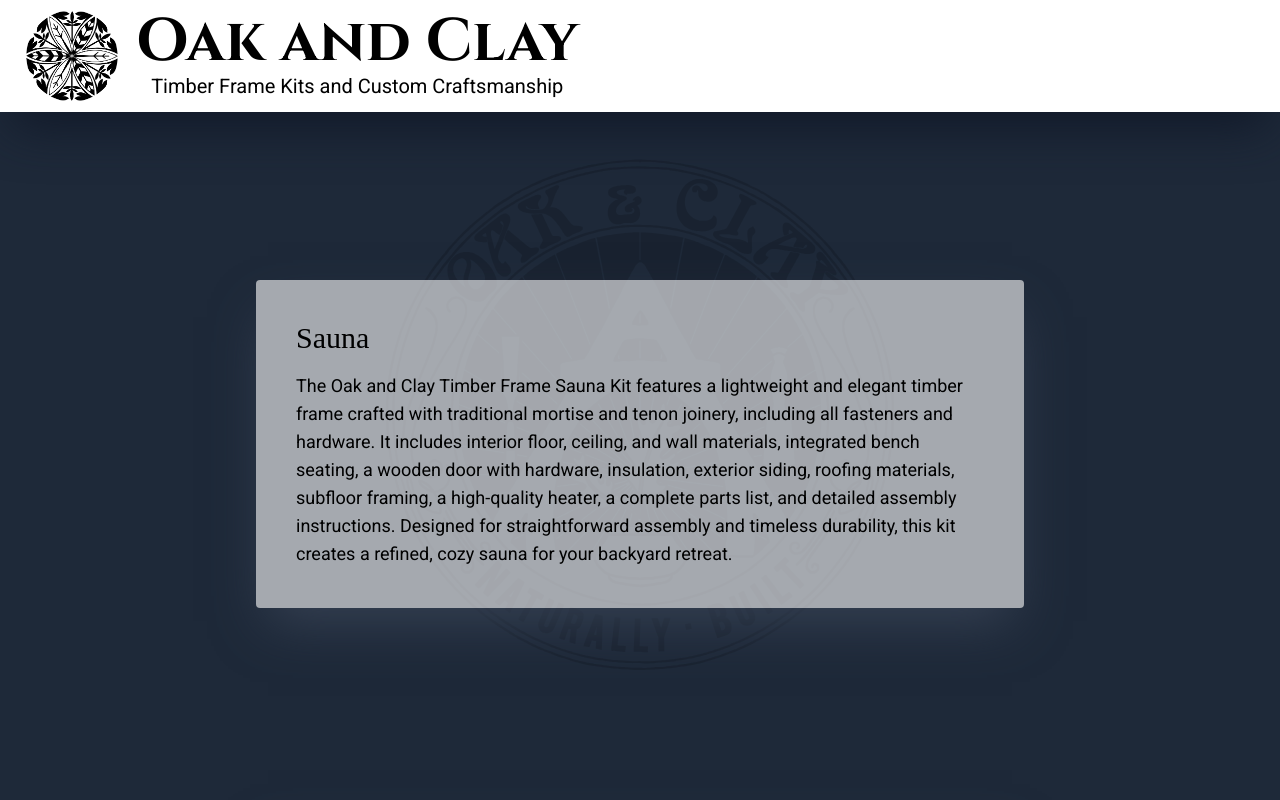
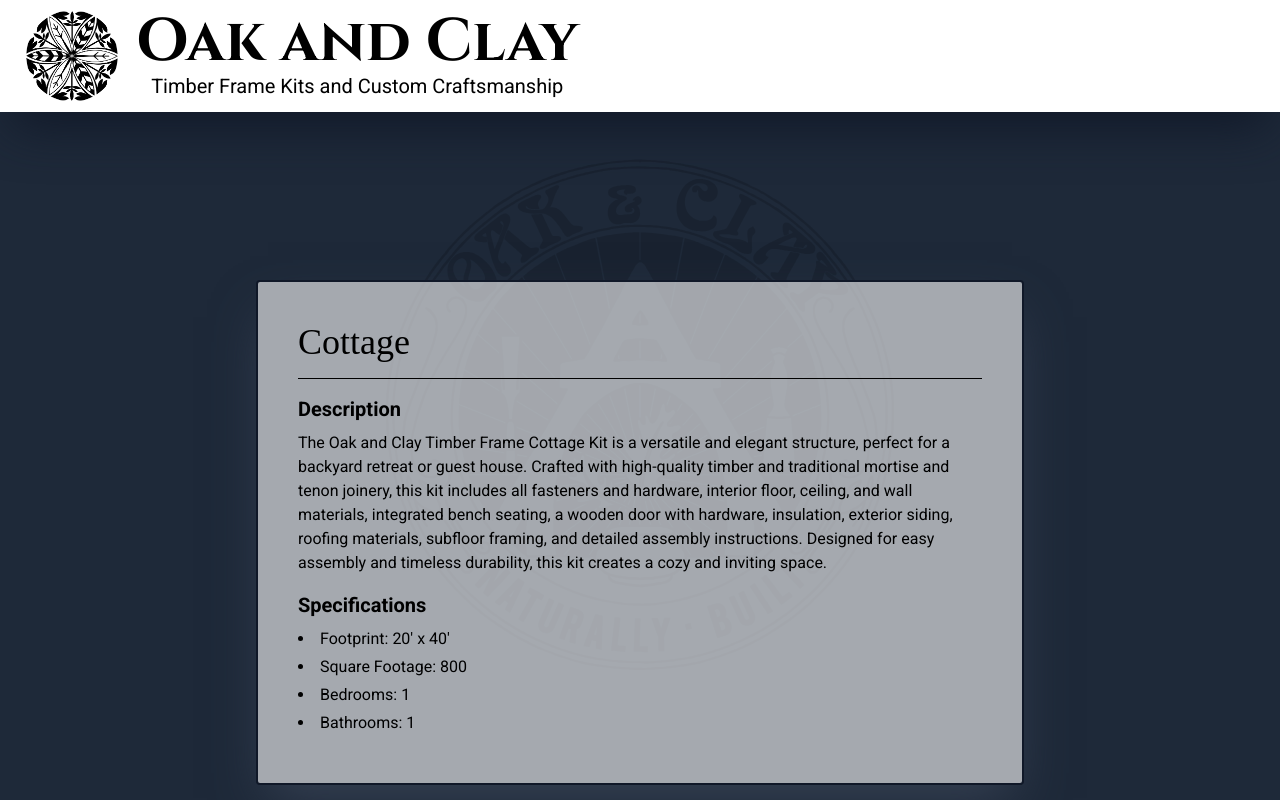
Before and after one commit to OakAndClay/oc-website, a Next.js app: page / in a window 1280 px wide. Shown: the top 800 px of the page. Built offline with nearby package versions, Linux system fonts and the light colour scheme; a web font is replaced by a local one.

Commit message:
Markdown Formatting Integration

```diff
--- a/package.json
+++ b/package.json
@@ -9,9 +9,12 @@
     "lint": "next lint"
   },
   "dependencies": {
+    "@tailwindcss/typography": "^0.5.16",
     "next": "15.3.2",
     "react": "^19.0.0",
     "react-dom": "^19.0.0",
+    "react-markdown": "^10.1.0",
+    "remark-gfm": "^4.0.1",
     "unplugin-fonts": "^1.3.1"
   },
   "devDependencies": {
--- a/src/app/globals.css
+++ b/src/app/globals.css
@@ -3,6 +3,7 @@
 */
 
 @import "tailwindcss";
+/*@config "./tailwind.config.js";*/
 
 .bg-image-container {
   position: relative;
--- a/src/app/page.tsx
+++ b/src/app/page.tsx
@@ -1,13 +1,14 @@
 import Paper from "../components/Paper";
 import { paperSections } from "../content/paperContent";
+import MarkdownContent from "../components/MarkdownContent";
 
 export default function Home() {
   return (
     <div className="flex flex-col items-center mt-12">
       {paperSections.map(({ title, description }) => (
         <Paper key={title}>
-          <h2 className="font-cinzel text-3xl mb-4">{title}</h2>
-          <p className="font-roboto text-lg">{description}</p>
+          <h2 className="font-cinzel text-4xl mb-4">{title}</h2>
+          <MarkdownContent content={description} />
         </Paper>
       ))}
     </div>
--- /dev/null
+++ b/src/components/MarkdownContent.tsx
@@ -0,0 +1,70 @@
+import React from "react";
+import ReactMarkdown from "react-markdown";
+import remarkGfm from "remark-gfm";
+
+type MarkdownContentProps = {
+  content: string;
+  className?: string;
+};
+
+export default function MarkdownContent({ content, className = "" }: MarkdownContentProps) {
+  return (
+    <div className={`prose prose-slate font-roboto max-w-none ${className}`}>
+      <ReactMarkdown
+        remarkPlugins={[remarkGfm]}
+        components={{
+          h1: ({ node, ...props }) => (
+            <h1 className="text-5xl font-bold mt-8 mb-4 border-b pb-2" {...props} />
+          ),
+          h2: ({ node, ...props }) => (
+            <h2 className="text-4xl font-semibold mt-8 mb-4 border-b pb-1" {...props} />
+          ),
+          h3: ({ node, ...props }) => (
+            <h3 className="text-3xl font-semibold mt-6 mb-2" {...props} />
+          ),
+          h4: ({ node, ...props }) => (
+            <h4 className="text-xl font-semibold mt-4 mb-2" {...props} />
+          ),
+          p: ({ node, ...props }) => (
+            <p className="my-2" {...props} />
+          ),
+          ul: ({ node, ...props }) => (
+            <ul className="list-disc list-inside my-2" {...props} />
+          ),
+          ol: ({ node, ...props }) => (
+            <ol className="list-decimal list-inside my-2" {...props} />
+          ),
+          li: ({ node, ...props }) => (
+            <li className="my-1" {...props} />
+          ),
+          blockquote: ({ node, ...props }) => (
+            <blockquote className="border-l-4 border-gray-300 pl-4 italic text-gray-600 my-4" {...props} />
+          ),
+          code: ({ node, inline, className, children, ...props }) =>
+            inline ? (
+              <code className="bg-gray-100 rounded px-1 py-0.5 font-mono text-sm" {...props}>
+                {children}
+              </code>
+            ) : (
+              <pre className="bg-gray-900 text-gray-100 rounded p-4 overflow-x-auto my-4">
+                <code className="font-mono text-sm" {...props}>
+                  {children}
+                </code>
+              </pre>
+            ),
+          table: ({ node, ...props }) => (
+            <table className="border-collapse border border-gray-300 my-4" {...props} />
+          ),
+          th: ({ node, ...props }) => (
+            <th className="border border-gray-300 bg-gray-100 px-2 py-1 font-semibold" {...props} />
+          ),
+          td: ({ node, ...props }) => (
+            <td className="border border-gray-300 px-2 py-1" {...props} />
+          ),
+        }}
+      >
+        {content}
+      </ReactMarkdown>
+    </div>
+  );
+}
--- a/src/components/Paper.tsx
+++ b/src/components/Paper.tsx
@@ -7,7 +7,24 @@ type PaperProps = {
 
 export default function Paper({ children, className = "" }: PaperProps) {
   return (
-    <div className={`bg-white/60 rounded shadow-gray-700 shadow-2xl p-10 w-full max-w-3xl mb-50 ${className}`}>
+    <div
+      className={`bg-white/60
+                  rounded
+                  shadow-gray-700
+                  shadow-2xl
+                  p-10
+                  w-full
+                  max-w-3xl
+                  mb-50
+                  border-2
+                  border-gray-900
+                  transition-transform
+                  duration-700
+                  hover:scale-105
+                  hover:bg-white/70
+                  hover:shadow-gray-600
+                  ${className}`}
+    >
       {children}
     </div>
   );
--- a/src/content/paperContent.ts
+++ b/src/content/paperContent.ts
@@ -1,54 +1,40 @@
 export const paperSections = [
+  {
+    title: "Cottage",
+    description:
+`---
+#### Description
+The Oak and Clay Timber Frame Cottage Kit is a versatile and elegant structure, perfect for a backyard retreat or guest house. Crafted with high-quality timber and traditional mortise and tenon joinery, this kit includes all fasteners and hardware, interior floor, ceiling, and wall materials, integrated bench seating, a wooden door with hardware, insulation, exterior siding, roofing materials, subfloor framing, and detailed assembly instructions. Designed for easy assembly and timeless durability, this kit creates a cozy and inviting space.
+#### Specifications
+
+- Footprint: 20' x 40'
+- Square Footage: 800
+- Bedrooms: 1
+- Bathrooms: 1`
+  },
   {
     title: "Sauna",
     description: `The Oak and Clay Timber Frame Sauna Kit features a lightweight
-                  and elegant timber frame crafted with traditional mortise and
-                  tenon joinery, including all fasteners and hardware. It includes
-                  interior floor, ceiling, and wall materials, integrated bench
-                  seating, a wooden door with hardware, insulation, exterior
-                  siding, roofing materials, subfloor framing, a high-quality
-                  heater, a complete parts list, and detailed assembly instructions.
-                  Designed for straightforward assembly and timeless durability,
-                  this kit creates a refined, cozy sauna for your backyard retreat.`
+and elegant timber frame crafted with traditional mortise and tenon joinery, including all fasteners and hardware. It includes interior floor, ceiling, and wall materials, integrated bench seating, a wooden door with hardware, insulation, exterior siding, roofing materials, subfloor framing, a high-quality heater, a complete parts list, and detailed assembly instructions. Designed for straightforward assembly and timeless durability, this kit creates a refined, cozy sauna for your backyard retreat.`
   },
-
   {
     title: "Pavilion",
     description: `This is a pavilion kit that is designed to be easy to assemble
-                  and disassemble. It is made from high-quality materials and is
-                  built to last. The kit includes all the necessary components for
-                  a complete pavilion experience, including walls, a roof, and a
-                  floor. The design is modern and sleek, making it a great
-                  addition to any backyard or outdoor space.`
+and disassemble. It is made from high-quality materials and is built to last. The kit includes all the necessary components for a complete pavilion experience, including walls, a roof, and a floor. The design is modern and sleek, making it a great addition to any backyard or outdoor space.`
   },
-
   {
     title: "Shed",
     description: `This is a shed kit that is designed to be easy to assemble and
-                  disassemble. It is made from high-quality materials and is built
-                  to last. The kit includes all the necessary components for a
-                  complete shed experience, including walls, a roof, and a floor.
-                  The design is modern and sleek, making it a great addition to
-                  any backyard or outdoor space.`
+disassemble. It is made from high-quality materials and is built to last. The kit includes all the necessary components for a complete shed experience, including walls, a roof, and a floor. The design is modern and sleek, making it a great addition to any backyard or outdoor space.`
   },
-
-  {
-    title: "Cottage",
-    description: `This is a cottage kit that is designed to be easy to assemble
-                  and disassemble. It is made from high-quality materials and is
-                  built to last. The kit includes all the necessary components for
-                  a complete cottage experience, including walls, a roof, and a
-                  floor. The design is modern and sleek, making it a great
-                  addition to any backyard or outdoor space.`
-  },
-
   {
     title: "Barn",
     description: `This is a barn kit that is designed to be easy to assemble and
-                  disassemble. It is made from high-quality materials and is built
-                  to last. The kit includes all the necessary components for a
-                  complete barn experience, including walls, a roof, and a floor.
-                  The design is modern and sleek, making it a great addition to
-                  any backyard or outdoor space.`
+disassemble. It is made from high-quality materials and is built to last. The kit includes all the necessary components for a complete barn experience, including walls, a roof, and a floor. The design is modern and sleek, making it a great addition to any backyard or outdoor space.`
+  },
+  {
+    title: "Pergola",
+    description: `This is a pergola kit that is designed to be easy to assemble
+and disassemble. It is made from high-quality materials and is built to last. The kit includes all the necessary components for a complete pergola experience, including walls, a roof, and a floor. The design is modern and sleek, making it a great addition to any backyard or outdoor space.`
   }
 ];
--- /dev/null
+++ b/tailwind.config.js
@@ -0,0 +1,8 @@
+/** @type {import('tailwindcss').Config} */
+
+module.exports = {
+  content: [
+    './src/**/*.{js,jsx,ts,tsx}',
+  ],
+  plugins: [require('@tailwindcss/typography')],
+}
```
Also changed, not shown: 1 other file (tests, documents, lock files or other folders).
